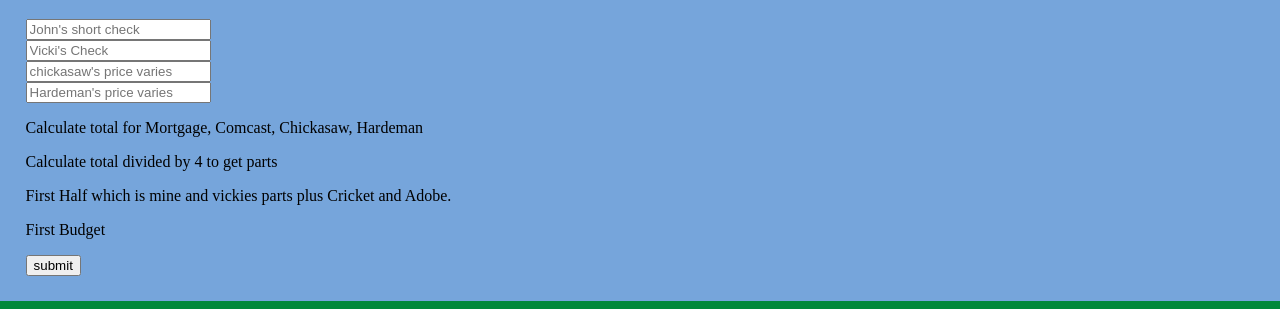
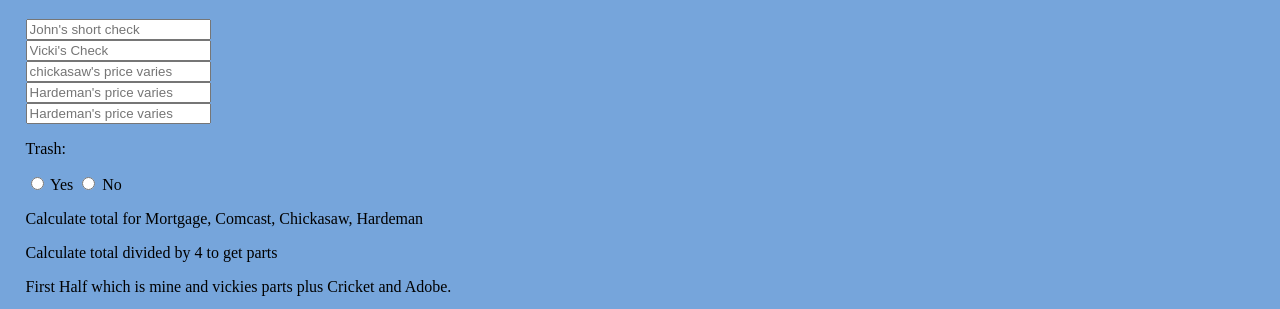
Before and after one commit to Jwfrank3/calculator, a plain HTML site: page index.html in a window 1280 px wide. Shown: the part 61-370 px from the top of the page. Drawn offline with Linux system fonts and the light colour scheme.

Commit message:
Update index.html
added trash radio button

```diff
--- a/index.html
+++ b/index.html
@@ -16,6 +16,18 @@
     <br>
 
     <input type="text" class="js-input-hardeman" placeholder="Hardeman's price varies">
+    <br>
+    <input type="text" class="js-input-hardeman" placeholder="Hardeman's price varies">
+    <br>
+
+    <p>Trash:</p>
+    <label>
+      <input type="radio" name="trash" value="yes"> Yes
+    </label>
+    <label>
+      <input type="radio" name="trash" value="no"> No
+    </label>
+    <br>
 
     <p class="js-paragraph-bills">
       Calculate total for Mortgage, Comcast, Chickasaw, Hardeman
```
